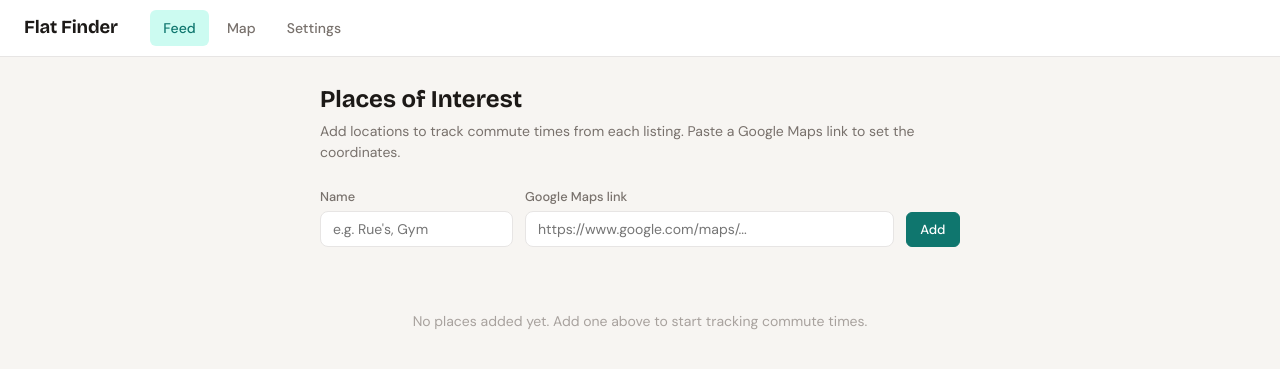
After one commit to Leolebleis/flat-finder-uk, a FastAPI app: template ui/templates/settings.html in a window 1280 px wide. The commit adds this page. Shown: the top 369 px of the page. Run offline with FastAPI, Linux system fonts and the light colour scheme; the template is opened without the code that fills it, so the values that code supplies are empty.

Commit message:
feat: add settings page for managing Places of Interest
Settings page with form to add POIs (name + Google Maps link), list of
existing POIs with color swatches and delete buttons, and background
thread to backfill TfL commute times for new POIs. Adds nav link,
BEM-styled CSS, python-multipart dependency, and 4 new tests.

```diff
--- a/ui/main.py
+++ b/ui/main.py
@@ -6,13 +6,16 @@ from contextlib import asynccontextmanager
 from datetime import datetime, timezone
 from pathlib import Path
 
-from fastapi import FastAPI, HTTPException, Request
+from fastapi import FastAPI, Form, HTTPException, Request
 from fastapi.responses import HTMLResponse
 from fastapi.staticfiles import StaticFiles
 from fastapi.templating import Jinja2Templates
 from pydantic import BaseModel
 
-from shared.models import init_db, get_connection, get_listings
+from shared.models import (init_db, get_connection, get_listings,
+                           get_pois, insert_poi, delete_poi,
+                           get_poi_commutes_for_listings, upsert_poi_commute)
+from shared.geo import extract_coords_from_url
 
 log = logging.getLogger("flat-finder-ui")
 
@@ -62,6 +65,17 @@ app = FastAPI(title="Flat Finder UI", root_path="/flat", lifespan=lifespan)
 # Finchley Road Station coordinates for distance calculation
 STATION_LAT = 51.5472
 STATION_LNG = -0.1803
+
+POI_COLORS = [
+    {"name": "blue",    "color": "#1d4ed8", "bg": "#dbeafe", "dark_color": "#93c5fd", "dark_bg": "#172554"},
+    {"name": "orange",  "color": "#c2410c", "bg": "#ffedd5", "dark_color": "#fdba74", "dark_bg": "#431407"},
+    {"name": "purple",  "color": "#7c3aed", "bg": "#ede9fe", "dark_color": "#c4b5fd", "dark_bg": "#2e1065"},
+    {"name": "teal",    "color": "#0f766e", "bg": "#ccfbf1", "dark_color": "#2dd4bf", "dark_bg": "#042f2e"},
+    {"name": "rose",    "color": "#be123c", "bg": "#ffe4e6", "dark_color": "#fda4af", "dark_bg": "#4c0519"},
+    {"name": "amber",   "color": "#b45309", "bg": "#fef3c7", "dark_color": "#fcd34d", "dark_bg": "#451a03"},
+    {"name": "emerald", "color": "#047857", "bg": "#d1fae5", "dark_color": "#34d399", "dark_bg": "#064e3b"},
+    {"name": "slate",   "color": "#475569", "bg": "#f1f5f9", "dark_color": "#94a3b8", "dark_bg": "#1e293b"},
+]
 
 def _haversine_miles(lat1: float, lng1: float, lat2: float, lng2: float) -> float:
     """Calculate distance in miles between two coordinates."""
@@ -221,6 +235,61 @@ def map_page(request: Request):
     return templates.TemplateResponse(request, "map.html")
 
 
+@app.get("/settings", response_class=HTMLResponse, name="settings_page")
+def settings_page(request: Request):
+    conn = get_connection(UI_DB_PATH)
+    pois = get_pois(conn)
+    conn.close()
+    for poi in pois:
+        poi["color"] = POI_COLORS[poi["color_index"] % len(POI_COLORS)]
+    return templates.TemplateResponse(request, "settings.html", {"pois": pois})
+
+
+@app.post("/settings/poi", name="add_poi")
+def add_poi(request: Request, name: str = Form(...), maps_url: str = Form(...)):
+    from starlette.responses import RedirectResponse
+    coords = extract_coords_from_url(maps_url)
+    if not coords or not name.strip():
+        return RedirectResponse(request.url_for("settings_page"), status_code=303)
+    lat, lng = coords
+    conn = get_connection(UI_DB_PATH)
+    existing_pois = get_pois(conn)
+    color_index = len(existing_pois) % len(POI_COLORS)
+    poi_id = insert_poi(conn, name.strip(), lat, lng, color_index)
+    conn.close()
+    # Trigger backfill in background
+    import threading
+    threading.Thread(target=_backfill_poi, args=(poi_id, lat, lng), daemon=True).start()
+    return RedirectResponse(request.url_for("settings_page"), status_code=303)
+
+
+@app.delete("/settings/poi/{poi_id}", name="delete_poi")
+def delete_poi_route(poi_id: int):
+    conn = get_connection(UI_DB_PATH)
+    delete_poi(conn, poi_id)
+    conn.close()
+    return {"ok": True}
+
+
+def _backfill_poi(poi_id: int, poi_lat: float, poi_lng: float) -> None:
+    """Background thread: fetch commute times for all listings missing this POI."""
+    import time
+    from scraper.commute import tfl_journey_mins
+    conn = get_connection(UI_DB_PATH)
+    rows = conn.execute(
+        """SELECT id, latitude, longitude FROM listings
+           WHERE latitude IS NOT NULL AND longitude IS NOT NULL
+           AND id NOT IN (SELECT listing_id FROM poi_commutes WHERE poi_id = ?)""",
+        (poi_id,),
+    ).fetchall()
+    for row in rows:
+        mins = tfl_journey_mins(row["latitude"], row["longitude"], poi_lat, poi_lng)
+        if mins is not None:
+            upsert_poi_commute(conn, row["id"], poi_id, mins)
+        time.sleep(0.5)
+    conn.close()
+
+
 @app.get("/listing/{listing_id}", response_class=HTMLResponse, name="detail_page")
 def detail_page(listing_id: str, request: Request):
     return templates.TemplateResponse(request, "detail.html", _get_detail_data(listing_id))
--- a/ui/requirements.txt
+++ b/ui/requirements.txt
@@ -1,4 +1,5 @@
 fastapi>=0.110
 uvicorn>=0.29
 jinja2>=3.1
+python-multipart>=0.0.6
 requests>=2.31
--- a/ui/static/v2.css
+++ b/ui/static/v2.css
@@ -776,6 +776,117 @@ a:hover { text-decoration: underline; }
 }
 .empty__sub { font-size: 0.9rem; }
 
+/* --- Settings page --- */
+.settings {
+  max-width: 640px;
+  margin: 0 auto;
+  animation: fadeIn 0.3s ease-out;
+}
+
+.settings__title {
+  font-family: var(--font-display);
+  font-size: 1.5rem;
+  font-weight: 700;
+  margin: 1.5rem 0 0.25rem;
+}
+
+.settings__desc {
+  font-size: 0.875rem;
+  color: var(--text-muted);
+  margin-bottom: 1.5rem;
+}
+
+.settings__form {
+  display: flex;
+  gap: 0.75rem;
+  align-items: flex-end;
+  flex-wrap: wrap;
+  margin-bottom: 2rem;
+}
+
+.settings__field {
+  display: flex;
+  flex-direction: column;
+  gap: 0.3rem;
+}
+.settings__field label {
+  font-size: 0.8rem;
+  font-weight: 500;
+  color: var(--text-muted);
+}
+.settings__field input {
+  padding: 0.5rem 0.75rem;
+  border: 1px solid var(--border);
+  border-radius: var(--radius-sm);
+  background: var(--surface);
+  color: var(--text);
+  font-family: var(--font-body);
+  font-size: 0.875rem;
+}
+.settings__field input:focus {
+  outline: none;
+  border-color: var(--accent);
+}
+.settings__field--wide { flex: 1; min-width: 200px; }
+.settings__field--wide input { width: 100%; }
+
+.settings__list {
+  display: flex;
+  flex-direction: column;
+  gap: 0.5rem;
+}
+
+.settings__poi {
+  display: flex;
+  align-items: center;
+  gap: 0.75rem;
+  padding: 0.75rem 1rem;
+  background: var(--surface);
+  border: 1px solid var(--border);
+  border-radius: var(--radius-sm);
+}
+
+.settings__poi-swatch {
+  width: 12px;
+  height: 12px;
+  border-radius: 50%;
+  flex-shrink: 0;
+}
+
+.settings__poi-name {
+  font-weight: 600;
+  font-size: 0.9rem;
+}
+
+.settings__poi-coords {
+  font-size: 0.8rem;
+  color: var(--text-faint);
+  margin-left: auto;
+  font-variant-numeric: tabular-nums;
+}
+
+.settings__poi-delete {
+  border: none;
+  background: transparent;
+  color: var(--text-faint);
+  cursor: pointer;
+  padding: 0.25rem;
+  border-radius: 4px;
+  display: flex;
+  transition: all var(--transition);
+}
+.settings__poi-delete:hover {
+  color: var(--no);
+  background: var(--no-bg);
+}
+
+.settings__empty {
+  font-size: 0.875rem;
+  color: var(--text-faint);
+  text-align: center;
+  padding: 2rem;
+}
+
 /* --- Responsive --- */
 @media (max-width: 768px) {
   .nav__inner { padding: 0 1rem; height: 50px; }
--- a/ui/templates/base.html
+++ b/ui/templates/base.html
@@ -19,6 +19,7 @@
                 <a class="nav__link {% if '/listing' not in request.url.path %}nav__link--active{% endif %}"
                    href="{{ request.url_for('feed_page') }}">Feed</a>
                 <a class="nav__link" href="{{ request.url_for('map_page') }}">Map</a>
+                <a class="nav__link" href="{{ request.url_for('settings_page') }}">Settings</a>
             </div>
         </div>
     </nav>
--- /dev/null
+++ b/ui/templates/settings.html
@@ -0,0 +1,39 @@
+{% extends "base.html" %}
+{% block title %}Settings - Flat Finder{% endblock %}
+{% block content %}
+
+<div class="settings">
+    <h1 class="settings__title">Places of Interest</h1>
+    <p class="settings__desc">Add locations to track commute times from each listing. Paste a Google Maps link to set the coordinates.</p>
+
+    <form class="settings__form" method="post" action="{{ request.url_for('add_poi') }}">
+        <div class="settings__field">
+            <label for="poi-name">Name</label>
+            <input type="text" id="poi-name" name="name" placeholder="e.g. Rue's, Gym" required>
+        </div>
+        <div class="settings__field settings__field--wide">
+            <label for="poi-url">Google Maps link</label>
+            <input type="url" id="poi-url" name="maps_url" placeholder="https://www.google.com/maps/..." required>
+        </div>
+        <button type="submit" class="btn-action btn-action--primary">Add</button>
+    </form>
+
+    {% if pois %}
+    <div class="settings__list">
+        {% for poi in pois %}
+        <div class="settings__poi" data-poi-id="{{ poi.id }}">
+            <span class="settings__poi-swatch" style="background: {{ poi.color.color }}"></span>
+            <span class="settings__poi-name">{{ poi.name }}</span>
+            <span class="settings__poi-coords">{{ "%.4f"|format(poi.lat) }}, {{ "%.4f"|format(poi.lng) }}</span>
+            <button class="settings__poi-delete" data-action="delete-poi" data-id="{{ poi.id }}" title="Remove">
+                <svg width="16" height="16" viewBox="0 0 24 24" fill="none" stroke="currentColor" stroke-width="2.5" stroke-linecap="round" stroke-linejoin="round"><line x1="18" y1="6" x2="6" y2="18"></line><line x1="6" y1="6" x2="18" y2="18"></line></svg>
+            </button>
+        </div>
+        {% endfor %}
+    </div>
+    {% else %}
+    <p class="settings__empty">No places added yet. Add one above to start tracking commute times.</p>
+    {% endif %}
+</div>
+
+{% endblock %}
```
Also changed, not shown: tests/test_ui.py (+64 -1 lines).
